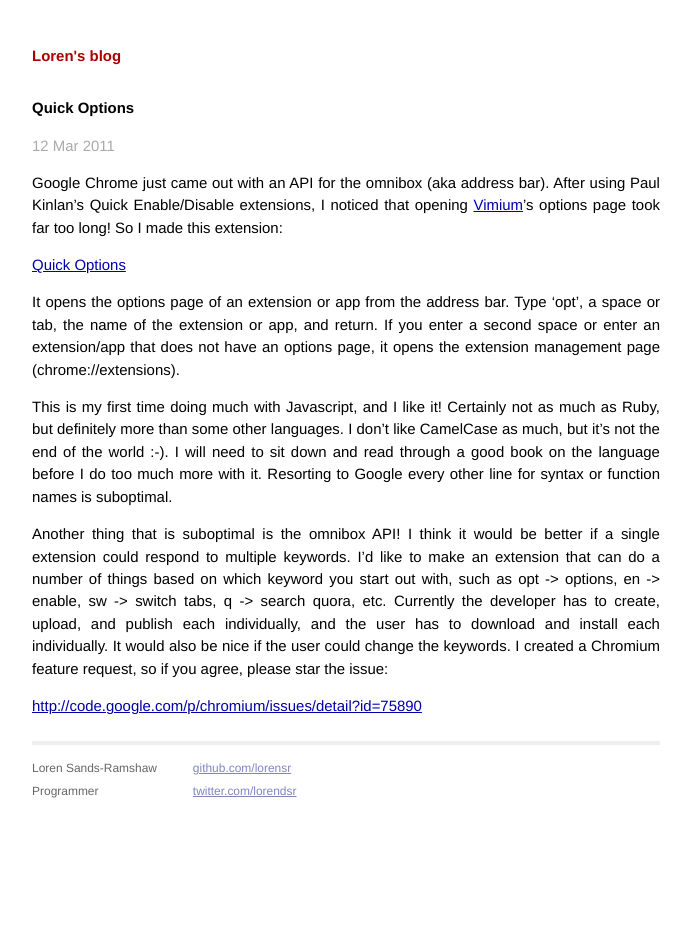
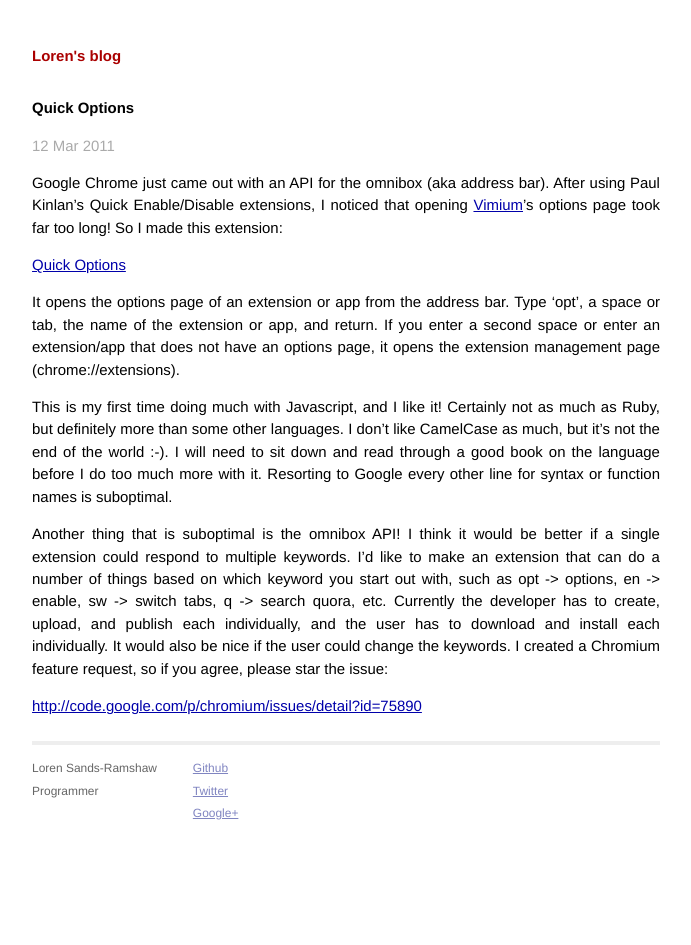
Before and after one commit to lorensr/lorensr.github.io, a Jekyll site: the page built from _posts/2011-03-12-quick-options.md, in a window 1280 px wide. Shown: the whole page, without its empty margins (294-985 px from the left). Built offline with Jekyll 4.4.1, drawn with Linux system fonts in a browser that asks for light colours; Markdown is read by kramdown in place of the engine named in the settings.

Commit message:
added author link for google search

```diff
--- a/_layouts/default.html
+++ b/_layouts/default.html
@@ -32,8 +32,9 @@
               </div>
               <div class="contact">
                 <p>
-                  <a href="http://github.com/lorensr/">github.com/lorensr</a><br />
-                  <a href="http://twitter.com/lorendsr/">twitter.com/lorendsr</a><br />
+                  <a href="http://github.com/lorensr/">Github</a><br />
+                  <a href="http://twitter.com/lorendsr/">Twitter</a><br />
+		  <a rel="author" href="https://plus.google.com/u/2/114506697163467499020?rel=author">Google+</a>
                 </p>
               </div>
             </div>
```
Also changed, not shown: README.md.
